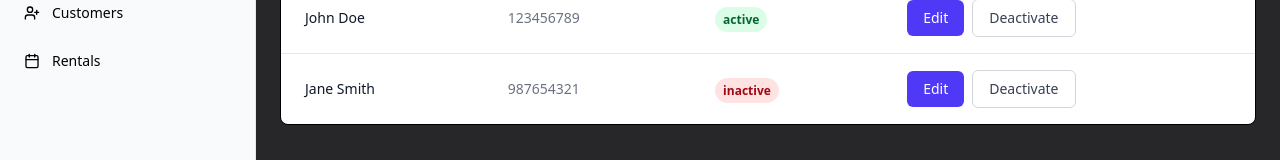
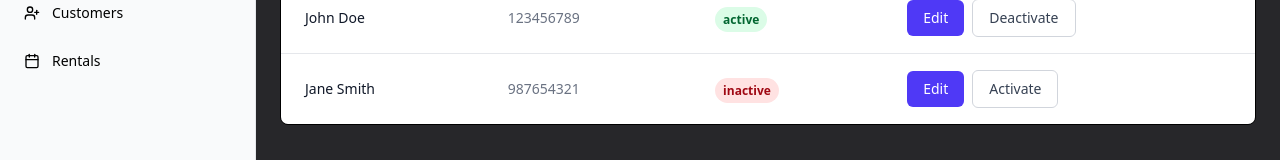
Before and after one commit to KakaSena/vue-movie-rental, a Vue app: page /dashboard/users in a window 1280 px wide. Shown: the part 159-319 px from the top of the page. Built offline with nearby package versions, Linux system fonts and the light colour scheme.

Commit message:
fixed active toggle

```diff
--- a/src/components/users/UserTable.vue
+++ b/src/components/users/UserTable.vue
@@ -69,7 +69,7 @@ const handleDeactivate = (userId) => {
           <td class="px-6 py-4 whitespace-nowrap text-sm font-medium space-x-2">
             <Button size="sm" @click="handleEdit(user)"> Edit </Button>
             <Button size="sm" variant="outline" @click="handleDeactivate(user.id)">
-              Deactivate
+              {{ user.status === 'active' ? 'Deactivate' : 'Activate' }}
             </Button>
           </td>
         </tr>
--- a/src/pages/UsersView.vue
+++ b/src/pages/UsersView.vue
@@ -34,8 +34,11 @@ const handleSubmit = (userData) => {
   isDialogOpen.value = false
 }
 
-const handleDeactivate = (userId) => {
-  users.value = users.value.filter((user) => user.id !== userId)
+const toggleUserStatus = (userId) => {
+  const user = users.value.find((u) => u.id === userId)
+  if (user) {
+    user.status = user.status === 'active' ? 'inactive' : 'active'
+  }
 }
 </script>
 
@@ -53,6 +56,6 @@ const handleDeactivate = (userId) => {
       @close="isDialogOpen = false"
     />
 
-    <UserTable :users="users" @edit="openDialog" @deactivate="handleDeactivate" />
+    <UserTable :users="users" @edit="openDialog" @deactivate="toggleUserStatus" />
   </div>
 </template>
```
